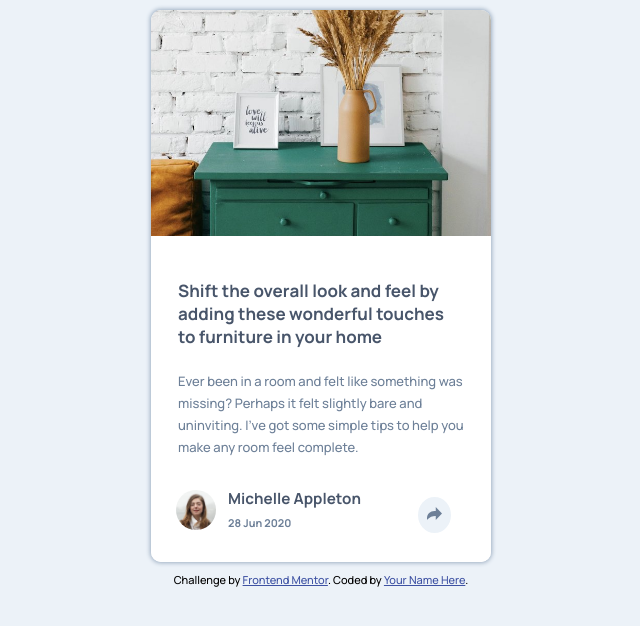
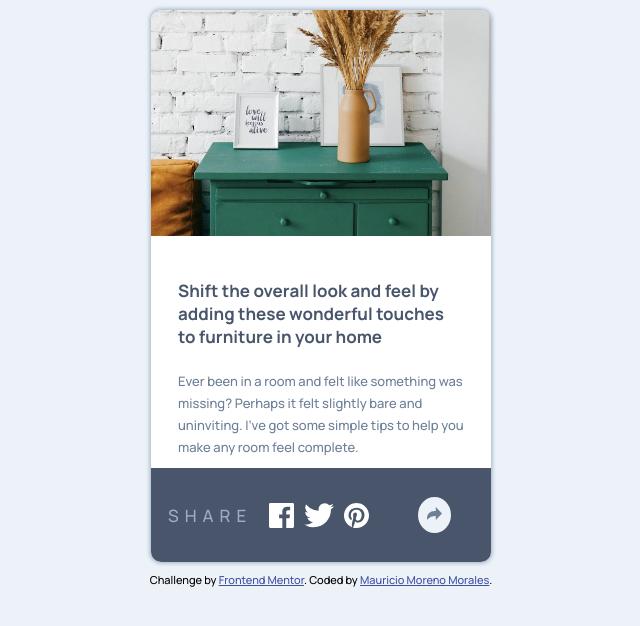
Before and after one commit to MauricioMorenoMorales/FroMe-Article-Preview-Component, a website: page index.html in a window 1280 px wide. Shown: the whole page, without its empty margins (319-959 px from the left). Drawn offline with Linux system fonts and the light colour scheme.

Commit message:
Scripts agregados

```diff
--- a/index.html
+++ b/index.html
@@ -40,7 +40,7 @@
         <div class="button-container">
           <img src="./images/icon-share.svg" alt="">
         </div>
-        <div class="footer-social">
+        <div class="footer-social is-active">
           <h4>SHARE</h4>
           <img src="./images/icon-facebook.svg" alt="">
           <img src="./images/icon-twitter.svg" alt="">
@@ -51,18 +51,8 @@
   </main>
   <div class="attribution">
     Challenge by <a href="https://www.frontendmentor.io?ref=challenge" target="_blank">Frontend Mentor</a>.
-    Coded by <a href="#">Your Name Here</a>.
+    Coded by <a href="#">Mauricio Moreno Morales</a>.
   </div>
+  <script src="./scripts/index.js"></script>
 </body>
 </html>
-<!-- Shift the overall look and feel by adding these wonderful
-touches to furniture in your home
-
-Ever been in a room and felt like something was missing? Perhaps
-it felt slightly bare and uninviting. I’ve got some simple tips
-to help you make any room feel complete.
-
-Michelle Appleton
-28 Jun 2020
-
-Share -->
--- a/sass/index.sass
+++ b/sass/index.sass
@@ -61,6 +61,7 @@ main
                color: $Desaturated-Dark-Blue
                padding: 0 7px
           .footer
+               position: relative
                display: flex
                justify-content: space-between
                align-items: center
@@ -87,8 +88,29 @@ main
                          border-radius: 50%
                .footer-social
                     display: none
+                    &.is-active
+                         position: absolute
+                         top: -20px
+                         bottom: -20px
+                         left: -20px
+                         right: -20px
+                         background-color: $very-dark-grayish-blue
+                         display: flex
+                         justify-content: flex-start
+                         align-items: center
+                         h4
+                              color: $Grayish-Blue
+                              font-weight: 100
+                              letter-spacing: 6px
+                              margin: 10px
+                         img
+                              margin-right: 10px
+                              height: 25px
                .button-container
+                    position: relative
                     background-color: $Light-Grayish-Blue
                     padding: 9px
                     border-radius: 50%
                     margin-right: 20px
+                    cursor: pointer
+                    z-index: 1000
--- /dev/null
+++ b/scripts/index.js
@@ -0,0 +1,9 @@
+const d = document;
+const $button = d.querySelector(".button-container");
+const $footer = d.querySelector(".footer-social");
+
+const desplegarmenu = ()=>{
+     $footer.classList.toggle('is-active')
+}
+
+$button.addEventListener('click',desplegarmenu);
```
Also changed, not shown: css/index.css.
